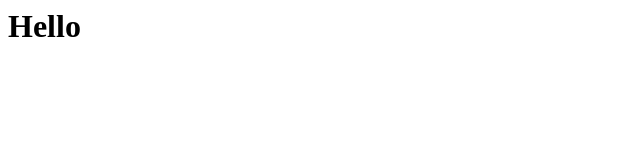
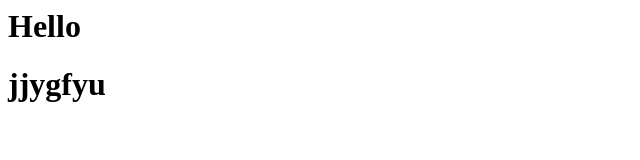
Before and after one commit to Dilipsurage09/FirstDemo-scripts, a plain HTML site: page index.html in a window 1280 px wide. Shown: the whole page, without its empty margins (0-640 px from the left). Drawn offline with Linux system fonts and the light colour scheme.

Commit message:
Update index.html

```diff
--- a/index.html
+++ b/index.html
@@ -1 +1,2 @@
 <h1>Hello</h1>
+<h1> jjygfyu</h1>
```
